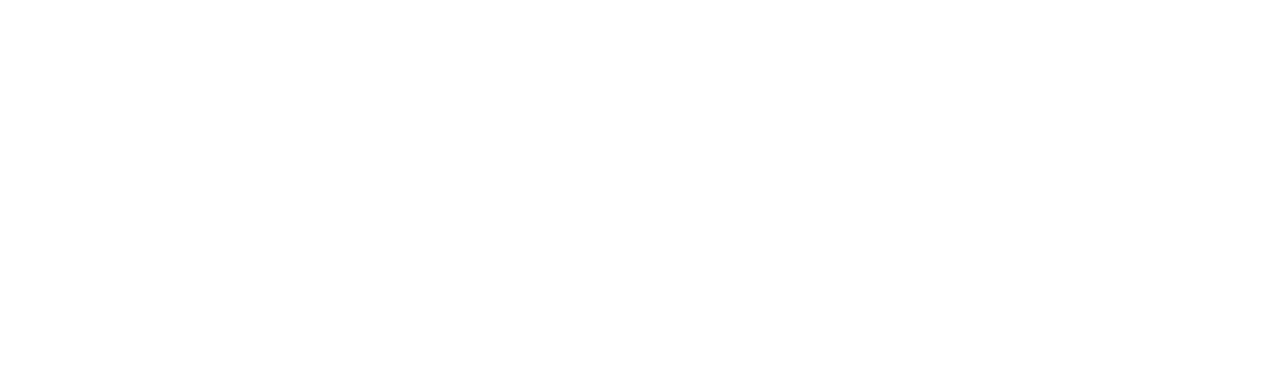
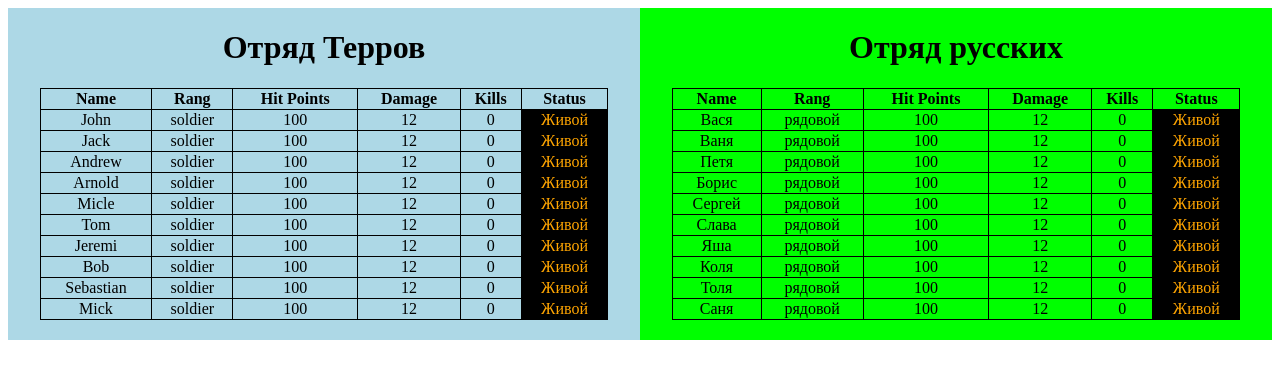
Before and after one commit to marktoress/Fight-Soldiers, a plain HTML site: page index.html in a window 1280 px wide. Drawn offline with Linux system fonts and the light colour scheme.

Commit message:
Display Info About Squads

```diff
--- a/index.html
+++ b/index.html
@@ -6,7 +6,32 @@
 	<link rel="stylesheet" href="style.css">
 </head>
 <body>
-
+	<div class="Terrs">
+		<h1>Отряд Терров</h1>
+		<table id="first">
+			<tr>
+				<th>Name</th>
+				<th>Rang</th>
+				<th>Hit Points</th>
+				<th>Damage</th>
+				<th>Kills</th>
+				<th>Status</th>
+			</tr>
+		</table>
+	</div>
+	<div class="Rus">
+		<h1>Отряд русских</h1>
+		<table id="second">
+			<tr>
+				<th>Name</th>
+				<th>Rang</th>
+				<th>Hit Points</th>
+				<th>Damage</th>
+				<th>Kills</th>
+				<th>Status</th>
+			</tr>
+		</table>
+	</div>
 	<script src="script.js"></script>
 </body>
 </html>
--- a/script.js
+++ b/script.js
@@ -5,23 +5,116 @@ var rangsTerr = ["soldier","capral","leutenant","colonel","general"];
 var rangsRus = ["рядовой","сержант","лейтенант","полковник","генерал"];
 
 
-function GetSoldier(name, rang) {
+function GetSoldier(n, r) {
 	var soldier = {
-	name: name,
-	rang: rang,
+	name: n,
+	rang: r,
 	hp: 100,
-	damage: 12,
-	kills: 0,
-	isAlive: true
+	damage: 12, // урон
+	kills: 0,   // счетчик убийств
+	isAlive: true  // статус : живой - мертвый
 	};
 	return soldier;
 }
 
 var Terr = [];
 for(var i = 0; i < 10; i++) {
-	USA = GetSoldier(nameTerr[i],rangsTerr[0]);
+	Terr[i] = GetSoldier(nameTerr[i],rangsTerr[0]);
 }
+
+
 var Rus = [];
 for(var j = 0; j < 10; j++) {
-	Rus = GetSoldier(nameRus[i],rangsRus[0]);
+	Rus[j] = GetSoldier(nameRus[j],rangsRus[0]);
 }
+
+// ------------------------------------------
+
+for(var i = 0; i < 10; i++) {
+	var tr = document.createElement('tr');
+
+	var td1 = document.createElement('td');
+	td1.innerText = Terr[i].name;
+	tr.appendChild(td1);
+
+	var td2 = document.createElement('td');
+	td2.innerText = Terr[i].rang;
+	tr.appendChild(td2);
+
+
+	var td3 = document.createElement('td');
+	td3.innerText = Terr[i].hp;
+	tr.appendChild(td3);
+
+	var td4 = document.createElement('td');
+	td4.innerText = Terr[i].damage;
+	tr.appendChild(td4);
+
+
+	var td5 = document.createElement('td');
+	td5.innerText = Terr[i].kills;
+	tr.appendChild(td5);
+
+	var td6 = document.createElement('td');
+	if(Terr[i].isAlive) {
+		td6.style.backgroundColor = "black";
+		td6.style.color = "orange";
+	}
+	else {
+		td6.style.backgroundColor = "black";
+		td6.style.color = "red";
+	}
+	td6.innerText = GetStatus(Terr[i].isAlive);
+	tr.appendChild(td6);
+
+	document.getElementById('first').appendChild(tr);
+
+// :::::::::::::::::::::::::::::::::::::::::::::::::::::
+
+	var tr1 = document.createElement('tr');
+
+	var td1 = document.createElement('td');
+	td1.innerText = Rus[i].name;
+	tr1.appendChild(td1);
+
+	var td2 = document.createElement('td');
+	td2.innerText = Rus[i].rang;
+	tr1.appendChild(td2);
+
+
+	var td3 = document.createElement('td');
+	td3.innerText = Rus[i].hp;
+	tr1.appendChild(td3);
+
+	var td4 = document.createElement('td');
+	td4.innerText = Rus[i].damage;
+	tr1.appendChild(td4);
+
+
+	var td5 = document.createElement('td');
+	td5.innerText = Rus[i].kills;
+	tr1.appendChild(td5);
+
+	var td6 = document.createElement('td');
+	if(Rus[i].isAlive) {
+		td6.style.backgroundColor = "black";
+		td6.style.color = "orange";
+	}
+	else {
+		td6.style.backgroundColor = "black";
+		td6.style.color = "red";
+	}
+	td6.innerText = GetStatus(Rus[i].isAlive);
+	tr1.appendChild(td6);
+
+	document.getElementById('second').appendChild(tr1);
+}
+
+function GetStatus(status) {
+	if(status) {
+		return "Живой";
+	}
+	else {
+		return "Убит";
+	}
+}
--- a/style.css
+++ b/style.css
@@ -0,0 +1,22 @@
+div {
+	width: 50%;
+	display: inline-block;
+	margin: auto;
+	text-align: center;
+}
+table {
+	width: 90%;
+	margin: auto;
+	margin-bottom: 20px;
+	border-collapse: collapse;
+}
+tr, td, th {
+	border: 1px solid black;
+}
+.Terrs {
+	background-color: lightblue;
+	float: left;
+}
+.Rus {
+	background-color: lime;
+}
```
